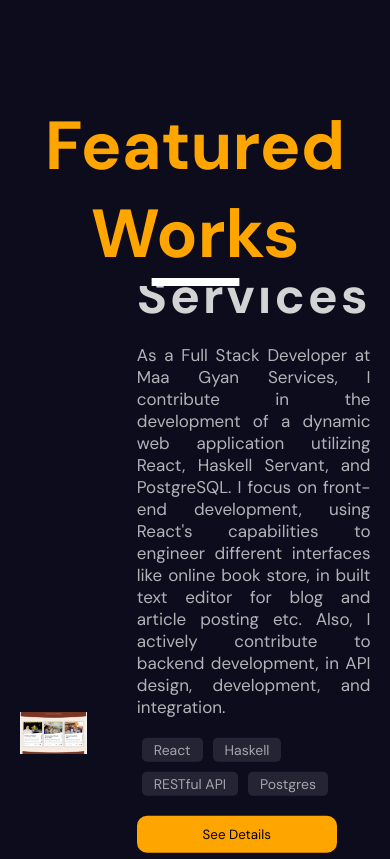
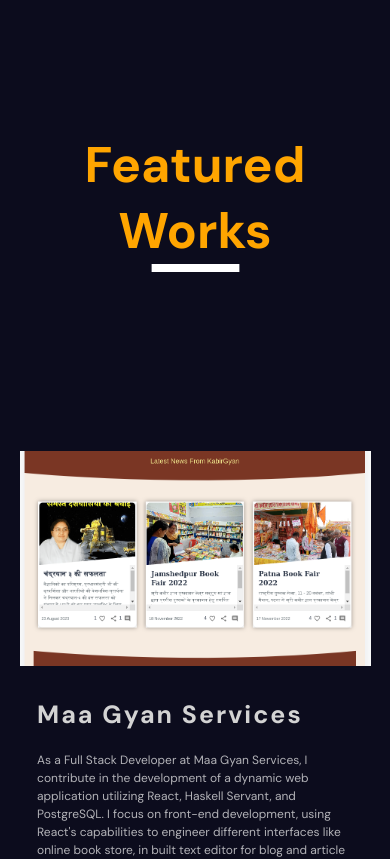
Before and after one commit to archiKumari/my_portfolio, a React (Create React App) app: page / in a window 390 px wide. Shown: the part 2460-3319 px from the top of the page. Built offline with nearby package versions, Linux system fonts and the light colour scheme.

Commit message:
Portfolio section modified for responsiveness

```diff
--- a/src/Components/PortfolioSection/PortfolioSection.jsx
+++ b/src/Components/PortfolioSection/PortfolioSection.jsx
@@ -1,5 +1,5 @@
 import { useRef } from "react";
-import "./PortfolioSection.css";
+import "./PortfolioSection.scss";
 import {
   easeInOut,
   motion,
--- a/src/Components/PortfolioSection/PortfolioSection.css
+++ b/src/Components/PortfolioSection/PortfolioSection.scss
@@ -1,3 +1,5 @@
+@import "../../App.scss";
+
 .portfolio {
   position: relative;
   max-width: 90%;
@@ -11,6 +13,16 @@
     text-align: center;
     color: orange;
     font-size: 34px;
+
+    @include tablet {
+      padding-top: 50px;
+      font-size: 36px;
+    }
+
+    @include mobile {
+      padding-top: 60px;
+      font-size: 25px;
+    }
 
     h1 {
       margin: 0;
@@ -27,6 +39,15 @@
     align-items: center;
     width: 100%;
     height: 100%;
+    overflow: scroll;
+
+    @include tablet {
+      justify-content: flex-end;
+    }
+
+    @include mobile {
+      justify-content: flex-end;
+    }
 
     .wrapper {
       max-width: 1366px;
@@ -36,10 +57,32 @@
       align-items: center;
       gap: 50px;
 
+      @include tablet {
+        max-height: 70%;
+        gap: 30px;
+        flex-direction: column;
+      }
+
+      @include mobile {
+        max-height: 70%;
+        gap: 30px;
+        flex-direction: column;
+      }
+
       .imageContainer {
         flex: 1;
         height: 60%;
         margin-top: 50px;
+
+        @include tablet {
+          height: 50%;
+          transform: none !important;
+        }
+
+        @include mobile {
+          height: 50%;
+          transform: none !important;
+        }
 
         img {
           width: 100%;
@@ -52,18 +95,39 @@
         flex: 1;
         display: flex;
         flex-direction: column;
-        gap: 15px;
+        gap: 20px;
+
+        @include tablet {
+          width: 85%;
+          transform: none !important;
+        }
+
+        @include mobile {
+          width: 90%;
+          transform: none !important;
+        }
 
         h2 {
           font-size: 50px;
           letter-spacing: 3px;
           margin: 0;
+
+          @include mobile {
+            font-size: 25px;
+            letter-spacing: 2px;
+          }
         }
 
         p {
           text-align: justify;
-          color: rgb(250,250,250,0.7);
+          color: rgb(250, 250, 250, 0.7);
           font-size: 17px;
+
+          @include mobile {
+            text-align: left;
+            line-height: 1.5;
+            font-size: 12px;
+          }
         }
       }
 
@@ -74,6 +138,12 @@
         padding: 10px;
         width: 200px;
         cursor: pointer;
+
+        @include mobile {
+          width: 150px;
+          border-radius: 7px;
+          padding: 6px;
+        }
       }
     }
 
```
